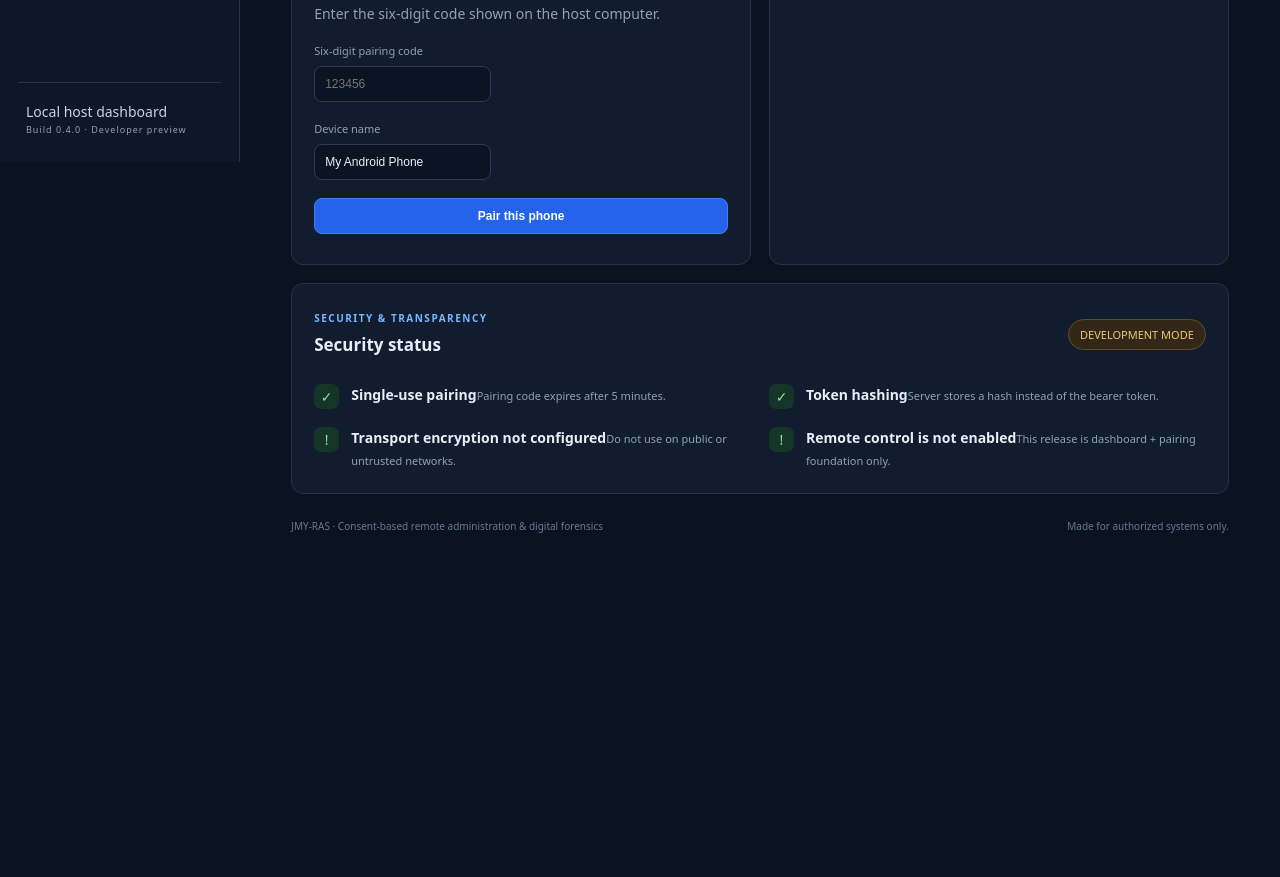
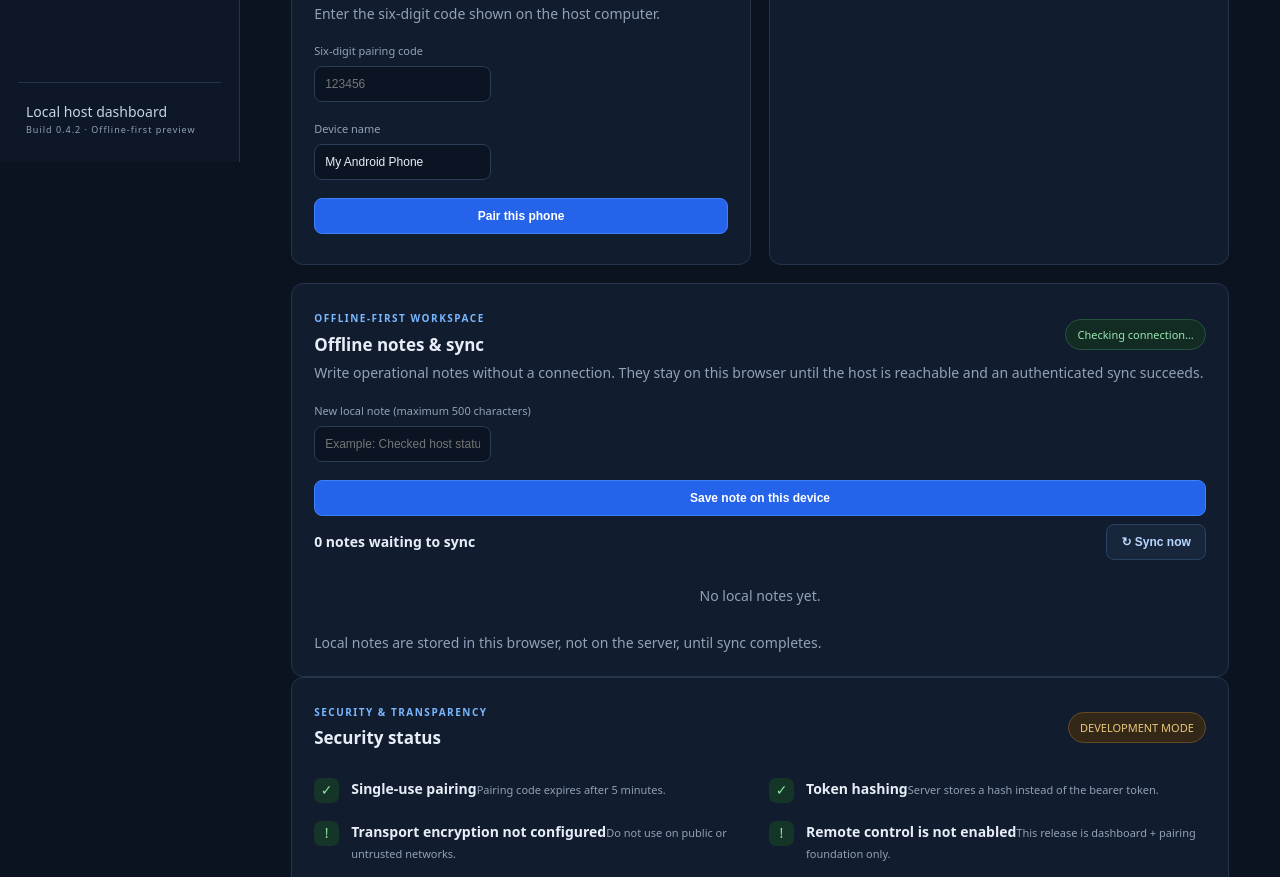
Before and after one commit to jmy4200/JMY-RAS, a plain HTML site: page frontend/dashboard/index.html in a window 1280 px wide. Shown: the part 638-1515 px from the top of the page. Before the commit the page ends 1210 px from the top, so only its background shows below. Drawn offline with Linux system fonts and the light colour scheme; no server answers.

Commit message:
Add offline-first notes and authenticated sync

```diff
--- a/frontend/dashboard/index.html
+++ b/frontend/dashboard/index.html
@@ -3,13 +3,13 @@
 <head>
   <meta charset="utf-8"><meta name="viewport" content="width=device-width,initial-scale=1">
   <meta name="theme-color" content="#0b1220"><meta name="description" content="JMY-RAS consent-based remote access dashboard"><link rel="manifest" href="/dashboard/manifest.webmanifest"><link rel="icon" href="/dashboard/assets/icon.svg" type="image/svg+xml"><meta name="mobile-web-app-capable" content="yes"><meta name="apple-mobile-web-app-capable" content="yes"><meta name="apple-mobile-web-app-title" content="JMY-RAS"><title>JMY-RAS | Control Center</title>
-  <link rel="stylesheet" href="/dashboard/assets/style.css?v=0.4.1">
+  <link rel="stylesheet" href="/dashboard/assets/style.css?v=0.4.2">
 </head>
 <body>
   <aside class="sidebar">
     <div class="brand"><div class="brand-mark">J</div><div><strong>JMY-RAS</strong><small>REMOTE ACCESS SYSTEM</small></div></div>
     <nav><a class="active" href="#overview">◈ &nbsp; Overview</a><a href="#devices">▣ &nbsp; Devices</a><a href="#pairing">⌁ &nbsp; Pair a device</a><a href="#audit">≡ &nbsp; Audit & security</a></nav>
-    <div class="sidebar-foot"><span class="dot"></span> Local host dashboard<small>Build 0.4.0 · Developer preview</small></div>
+    <div class="sidebar-foot"><span class="dot"></span> Local host dashboard<small>Build 0.4.2 · Offline-first preview</small></div>
   </aside>
   <main>
     <header><div><span class="eyebrow">SYSTEM CONSOLE</span><h1>Control Center</h1><p>Monitor your host and manage trusted device pairing.</p></div><div class="status-pill"><span class="dot"></span><span id="statusText">Connecting…</span></div></header>
@@ -42,10 +42,17 @@
         <div id="deviceList" class="empty">Authenticate with a paired device token to load device inventory.</div>
       </article>
     </section>
+    <section class="panel" id="offline"><div class="panel-head"><div><span class="eyebrow">OFFLINE-FIRST WORKSPACE</span><h2>Offline notes & sync</h2></div><span class="tag" id="connectionState">Checking connection…</span></div>
+      <p class="muted">Write operational notes without a connection. They stay on this browser until the host is reachable and an authenticated sync succeeds.</p>
+      <form id="offlineNoteForm"><label for="offlineNote">New local note (maximum 500 characters)</label><input id="offlineNote" maxlength="500" placeholder="Example: Checked host status at site A" required><button class="primary" type="submit">Save note on this device</button></form>
+      <div class="panel-head"><strong id="queueCount">0 notes waiting to sync</strong><button class="secondary" id="syncNow" type="button">↻ Sync now</button></div>
+      <div id="offlineNotes" class="empty">No local notes yet.</div>
+      <p class="muted" id="syncMessage" aria-live="polite">Local notes are stored in this browser, not on the server, until sync completes.</p>
+    </section>
     <section class="panel" id="audit"><div class="panel-head"><div><span class="eyebrow">SECURITY & TRANSPARENCY</span><h2>Security status</h2></div><span class="tag warning">DEVELOPMENT MODE</span></div>
       <div class="security-list"><div><span class="icon">✓</span><div><strong>Single-use pairing</strong><small>Pairing code expires after 5 minutes.</small></div></div><div><span class="icon">✓</span><div><strong>Token hashing</strong><small>Server stores a hash instead of the bearer token.</small></div></div><div><span class="icon">!</span><div><strong>Transport encryption not configured</strong><small>Do not use on public or untrusted networks.</small></div></div><div><span class="icon">!</span><div><strong>Remote control is not enabled</strong><small>This release is dashboard + pairing foundation only.</small></div></div></div>
     </section>
     <footer>JMY-RAS · Consent-based remote administration & digital forensics <span>Made for authorized systems only.</span></footer>
   </main>
-  <script src="/dashboard/assets/app.js?v=0.4.1"></script>
+  <script src="/dashboard/assets/app.js?v=0.4.2"></script>
 </body></html>
```
